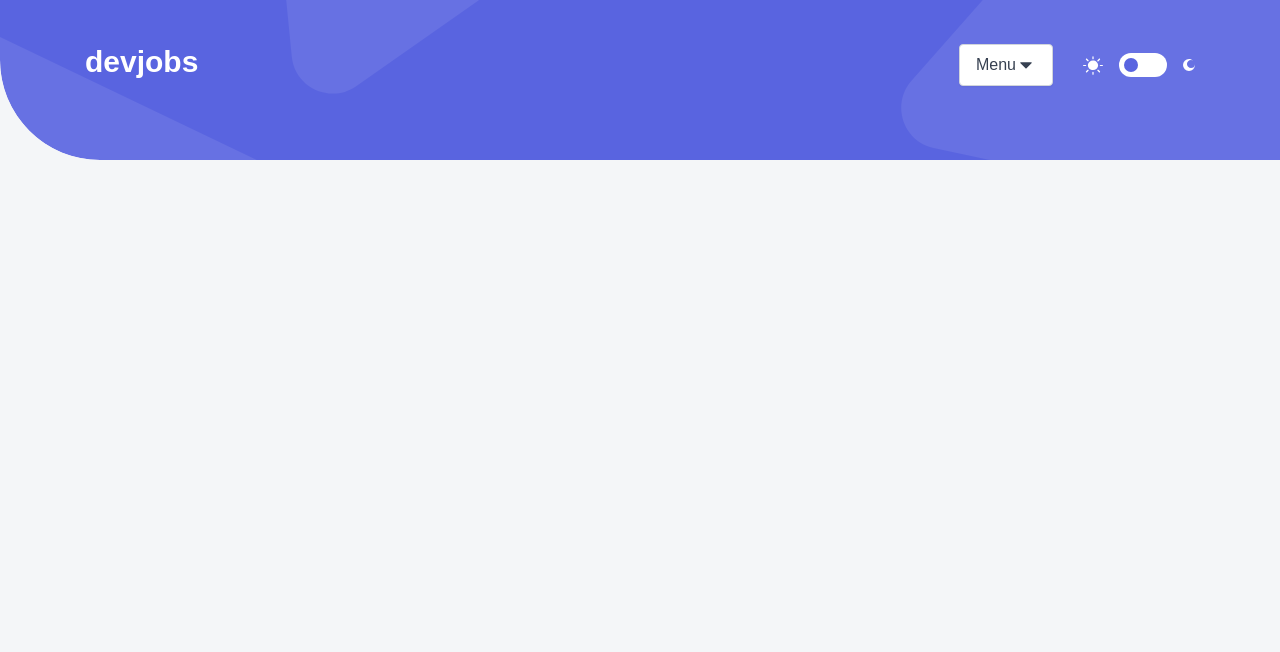
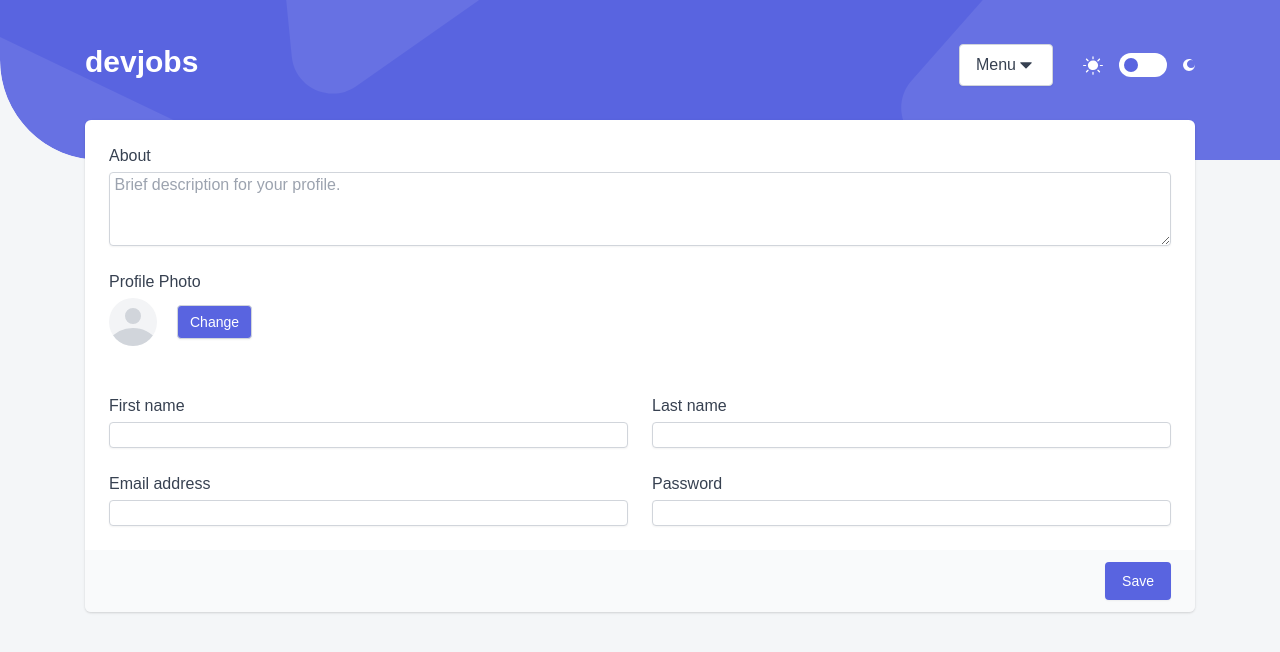
Before and after one commit to abdulvokhid-ochilov/devjobs, a React (Create React App) app: page /profile in a window 1280 px wide. Before the commit this address had no page. Shown: the top 652 px of the page. Built offline with nearby package versions, Linux system fonts and the light colour scheme.

Commit message:
profile css

```diff
--- a/src/App.js
+++ b/src/App.js
@@ -5,7 +5,7 @@ import Header from "./components/Header";
 import Login from "./pages/Login";
 import Forgot from "./pages/Forgot";
 import Registration from "./pages/Registration";
-// import Settings from "./pages/Settings";
+import Profile from "./pages/Profile";
 
 const App = () => (
   <div className="font-KumbhSans bg-grey-light dark:bg-blue-midnight dark:text-white min-h-screen flex-auto">
@@ -16,7 +16,7 @@ const App = () => (
         <Route element={<Login />} path="/login"></Route>
         <Route element={<Forgot />} path="/forgot"></Route>
         <Route element={<Registration />} path="/registration"></Route>
-        {/* <Route element={<Settings />} path="/settings"></Route> */}
+        <Route element={<Profile />} path="/profile"></Route>
         <Route element={<Jobs />} path="/"></Route>
       </Routes>
     </BrowserRouter>
--- a/src/components/Menu.js
+++ b/src/components/Menu.js
@@ -37,7 +37,7 @@ const Menu = () => {
           aria-labelledby="options-menu"
         >
           <Link
-            to={"../"}
+            to={"../profile"}
             className="block px-4 py-2 text-md text-gray-700 hover:bg-gray-100 hover:text-gray-900 dark:text-gray-100 dark:hover:text-white dark:hover:bg-gray-600"
             role="menuitem"
           >
--- /dev/null
+++ b/src/pages/Profile.js
@@ -0,0 +1,124 @@
+// import { Link } from "react-router-dom";
+
+const Profile = () => {
+  return (
+    <>
+      <div className="-mt-10 min-w-[330px] max-w-[1110px] lg:mx-auto md:mx-[40px] mx-[24px] md:grid md:grid-cols-2 md:gap-6">
+        <div className="mt-5 md:mt-0 md:col-span-2">
+          <form action="#" method="POST">
+            <div className="shadow sm:rounded-md sm:overflow-hidden">
+              <div className="px-4 py-5 bg-white space-y-6 sm:p-6">
+                <div>
+                  <label htmlFor="about" className="block text-gray-700">
+                    About
+                  </label>
+                  <div className="mt-1">
+                    <textarea
+                      id="about"
+                      name="about"
+                      rows={3}
+                      className="shadow-sm focus:ring-indigo-500 focus:border-indigo-500 mt-1 block w-full  border border-gray-300 rounded"
+                      placeholder=" Brief description for your profile."
+                      defaultValue={""}
+                    />
+                  </div>
+                </div>
+
+                <div>
+                  <label className="block text-gray-700">Profile Photo</label>
+                  <div className="mt-1 flex items-center">
+                    <span className="inline-block h-12 w-12 rounded-full overflow-hidden bg-gray-100">
+                      <svg
+                        className="h-full w-full text-gray-300"
+                        fill="currentColor"
+                        viewBox="0 0 24 24"
+                      >
+                        <path d="M24 20.993V24H0v-2.996A14.977 14.977 0 0112.004 15c4.904 0 9.26 2.354 11.996 5.993zM16.002 8.999a4 4 0 11-8 0 4 4 0 018 0z" />
+                      </svg>
+                    </span>
+                    <button
+                      type="button"
+                      className="ml-5 bg-violet-dark py-2 px-3 border border-gray-300 rounded shadow-sm text-sm leading-4 font-medium text-white hover:bg-violet-light focus:outline-none focus:ring-2 focus:ring-offset-2 focus:ring-violet-light"
+                    >
+                      Change
+                    </button>
+                  </div>
+                </div>
+              </div>
+
+              <div className="px-4 py-5 bg-white sm:p-6">
+                <div className="grid grid-cols-6 gap-6">
+                  <div className="col-span-6 sm:col-span-3">
+                    <label htmlFor="first-name" className="block text-gray-700">
+                      First name
+                    </label>
+                    <input
+                      type="text"
+                      name="first-name"
+                      id="first-name"
+                      autoComplete="given-name"
+                      className="mt-1 focus:ring-violet-light focus:border-violet-light block w-full shadow-sm border border-gray-300 rounded"
+                    />
+                  </div>
+
+                  <div className="col-span-6 sm:col-span-3">
+                    <label htmlFor="last-name" className="block  text-gray-700">
+                      Last name
+                    </label>
+                    <input
+                      type="text"
+                      name="last-name"
+                      id="last-name"
+                      autoComplete="family-name"
+                      className="mt-1 focus:ring-violet-light focus:border-violet-light block w-full shadow-sm border border-gray-300 rounded"
+                    />
+                  </div>
+
+                  <div className="col-span-6 sm:col-span-3">
+                    <label
+                      htmlFor="email-address"
+                      className="block text-gray-700"
+                    >
+                      Email address
+                    </label>
+                    <input
+                      type="text"
+                      name="email-address"
+                      id="email-address"
+                      autoComplete="email"
+                      className="mt-1 focus:ring-violet-light focus:border-violet-light block w-full shadow-sm border border-gray-300 rounded"
+                    />
+                  </div>
+                  <div className="col-span-6 sm:col-span-3">
+                    <label
+                      htmlFor="email-address"
+                      className="block text-gray-700"
+                    >
+                      Password
+                    </label>
+                    <input
+                      type="password"
+                      name="password"
+                      id="password"
+                      className="mt-1 focus:ring-violet-light focus:border-violet-light block w-full shadow-sm border border-gray-300 rounded"
+                    />
+                  </div>
+                </div>
+              </div>
+              <div className="px-4 py-3 bg-gray-50 text-right sm:px-6">
+                <button
+                  type="submit"
+                  className="inline-flex justify-center py-2 px-4 border border-transparent shadow-sm text-sm font-medium rounded text-white bg-violet-dark hover:bg-violet-light focus:outline-none focus:ring-2 focus:ring-offset-2 focus:ring-violet-light"
+                >
+                  Save
+                </button>
+              </div>
+            </div>
+          </form>
+        </div>
+      </div>
+    </>
+  );
+};
+
+export default Profile;
```
